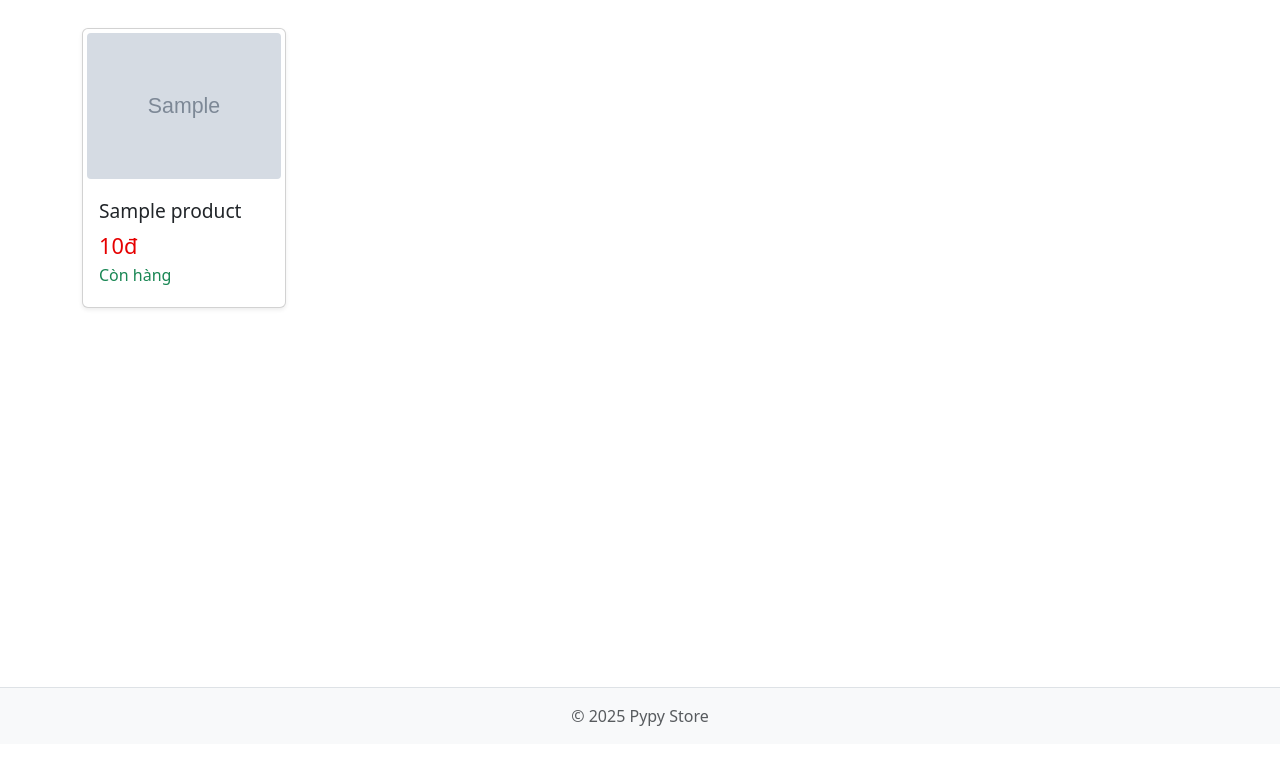
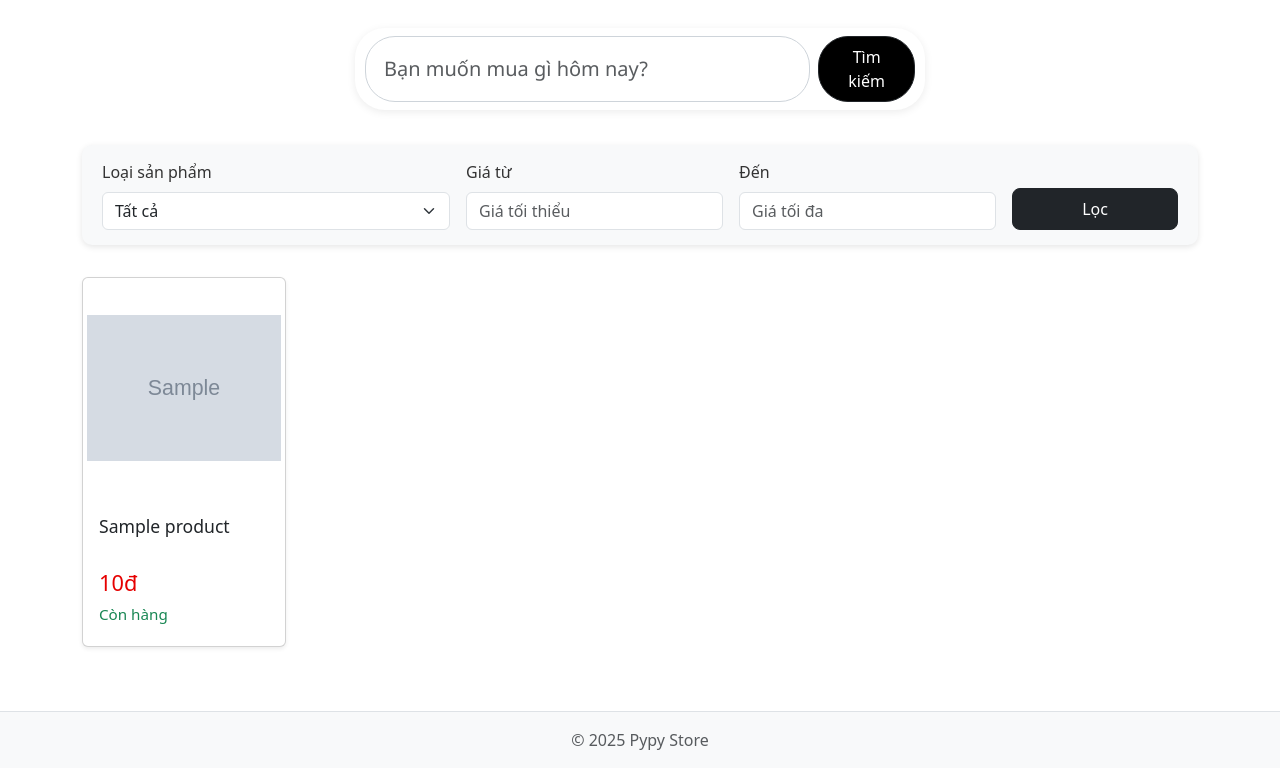
Before and after one commit to BTu-newbiecod/flask-ecommerce-project, a Flask app: page / in a window 1280 px wide. Shown: the part 56-824 px from the top of the page. Before the commit the page ends 782 px from the top, so only its background shows below. Run offline with Flask 3, Linux system fonts and the light colour scheme; tables that the repository leaves empty hold one stand-in row (values such as "Sample post"); grey boxes marked "Sample" are stand-in pictures; some libraries are stand-ins or nearby versions.

Commit message:
be-task2 & fe search, filter

```diff
--- a/app/models.py
+++ b/app/models.py
@@ -63,7 +63,6 @@
     id=db.Column(db.Integer,primary_key=True)
     quantity=db.Column(db.Integer,nullable=False,default=1)
     price_per_item=db.Column(db.Float,nullable=False)
-
     product_id=db.Column(db.Integer,db.ForeignKey('product.id'),nullable=False)
     order_id=db.Column(db.Integer,db.ForeignKey('orders.id'),nullable=False)
 
--- a/app/routes.py
+++ b/app/routes.py
@@ -1,6 +1,7 @@
-
-from flask import Blueprint, render_template
-from app.models import Product
+from flask import Blueprint, render_template, request, redirect, url_for
+from app.models import Product, Category
+from sqlalchemy import or_
+import unicodedata
 
 bp = Blueprint('main', __name__)
 
@@ -9,10 +10,54 @@
 @bp.route('/index')
 def index():
     products = Product.query.all()
-    return render_template("index.html", products = products)
+    categories = Category.query.all()
+    return render_template("index.html", products = products, categories=categories)
 
 
 @bp.route('/product-<int:id>-<string:slug>')
 def product_detail(id, slug):
     product = Product.query.get_or_404(id)
     return render_template('product_detail.html', product=product)
+
+# Bo dau khi search
+def remove_accents(input_str):
+    nfkd_form = unicodedata.normalize('NFKD', input_str)
+    return ''.join([c for c in nfkd_form if not unicodedata.combining(c)])
+
+# Tim san pham
+@bp.route('/search', methods=['GET'])
+def search_product():
+    query = request.args.get('q', '').strip()
+    if not query:
+        return redirect(url_for('main.index'))
+
+    normal_query = remove_accents(query)
+
+    all_products = Product.query.all()
+    products = [
+        p for p in all_products
+        if normal_query in remove_accents(p.name.lower())
+        or normal_query in remove_accents((p.description or '').lower())
+    ]
+    categories = Category.query.all()
+
+    return render_template('index.html', products=products, query=query, categories=categories)
+
+# Loc san pham
+@bp.route('/filter', methods=['GET'])
+def filter_product():
+    category_id = request.args.get('category', type=int)
+    min_price = request.args.get('min_price', type=float)
+    max_price = request.args.get('max_price', type=float)
+
+    query = Product.query
+    if category_id:
+        query = query.filter(Product.category_id == category_id)
+    if min_price is not None:
+        query = query.filter(Product.price >= min_price)
+    if max_price is not None:
+        query = query.filter(Product.price <= max_price)
+
+    products = query.all()
+    categories = Category.query.all()
+    return render_template('index.html', products=products, categories=categories)
--- a/app/templates/admin/products.html
+++ b/app/templates/admin/products.html
@@ -8,6 +8,10 @@
 
     <!-- DANH SÁCH SẢN PHẨM -->
     <div class="col-md-6">
+      <form class="d-flex" action="/admin/admin_search" method="get">
+        <input type="text" name="q" class="form-control" placeholder="Nhập tên sản phẩm">
+        <button class="btn btn-dark" type="submit"><i class="fa-solid fa-magnifying-glass"></i></button>
+      </form>
       <div class="card p-3 shadow-sm">
         <h5 class="mb-3 text-center">Tất cả sản phẩm</h5>
         {% if products %}
@@ -207,7 +211,7 @@
         deleteModal.hide();
         alert('Đã xóa sản phẩm thành công!');
       } else {
-        alert('Không thể xóa sản phẩm!');
+        alert('Không thể xóa sản phẩm vì sản phẩm này đã có trong đơn hàng!');
       }
     } catch (err) {
       console.error(err);
--- a/app/templates/base.html
+++ b/app/templates/base.html
@@ -7,6 +7,7 @@
     <title>{% block title %}<!-- Tên tab -->{% endblock %}</title>
 
     <link rel="stylesheet" href="{{ url_for('static', filename='assets/bootstrap/css/bootstrap.min.css') }}">
+    <link rel="stylesheet" href="https://cdnjs.cloudflare.com/ajax/libs/font-awesome/6.5.0/css/all.min.css">
     {% block head_css %}
     <style>
         body {
--- a/app/templates/index.html
+++ b/app/templates/index.html
@@ -1,65 +1,189 @@
 {% extends "base.html" %}
 
-{% block title %}Trang Chủ{% endblock %} <!-- Tên tab -->
+{% block title %}Trang Chủ{% endblock %}
 
 {% block head_css %}
 {{ super() }}
     <style>
         /* index.html css */
+
         .col-5th {
             flex: 0 0 20%;
             max-width: 20%;
         }
 
-        .card-body p, .card-body h5 {
+        .mt-3 {
+            margin-top: 0rem !important;
+            margin-bottom: 35px;
+        }
+
+        .mb-4 {
+            margin-bottom: 2rem !important;
+        }
+
+       .filter-section {
+            background-color: #f8f9fa;
+            padding: 15px 20px;
+            border-radius: 10px;
+            box-shadow: 0 2px 6px rgba(0,0,0,0.1);
+            margin-bottom: 20px;
+        }
+
+        .filter-section label {
+            font-weight: 500;
+            color: #333;
+        }
+
+        .filter-section .btn {
+            border-radius: 8px;
+            font-weight: 500;
+            padding: 8px 16px;
+        }
+
+        .card {
+            display: flex;
+            flex-direction: column;
+            height: 100%;
+        }
+
+        .card-body {
+            display: flex;
+            flex-direction: column;
+            justify-content: space-between; /* đẩy giá xuống đáy */
+            flex-grow: 1;
+        }
+
+        .card-body p,
+        .card-body h5 {
             margin-bottom: 0.3rem;
         }
 
         .card:hover {
             transform: translateY(-3px);
-            box-shadow: 0 4px 10px rgba(0,0,0,0.15);
+            box-shadow: 0 4px 10px rgba(0, 0, 0, 0.15);
             transition: 0.2s ease;
         }
 
         .card-title {
             display: -webkit-box;
-            -webkit-line-clamp: 1;
-            line-clamp: 1;
+            -webkit-line-clamp: 2;
+            line-clamp: 2;
             -webkit-box-orient: vertical;
             overflow: hidden;
             text-overflow: ellipsis;
-            height: 1.67rem;
+            height: 3rem;
             line-height: 1.5rem;
-            font-size: 1.2rem;
-
-            margin-bottom: 0.3rem;
+            font-size: 1.1rem;
+            margin-bottom: 0.5rem;
         }
 
         .card-img-top {
             border-radius: 8px;
             padding: 4px;
-        }
-
-        .card-text {
-            margin-bottom: 0.2rem;
+            height: 220px;
+            object-fit: contain;
         }
 
         .price-text {
             color: #e60000;
             font-weight: 500;
             font-size: 1.36rem;
-
-            margin-bottom: 0rem !important;
+            margin-bottom: 0 !important;
         }
 
         .stock-text {
-            margin-top: 0rem !important;
+            margin-top: 0.2rem !important;
+            font-size: 0.95rem;
         }
+
+        .row.justify-content-center {
+            margin-top: 0px;
+        }
+
+        form.d-flex .form-control {
+            border-radius: 30px;
+            padding: 10px 18px;
+            font-size: 20px;
+            font-family: "Segoe UI", Roboto, Helvetica, Arial, sans-serif;
+            border: 1px solid #ced4da;
+            transition: all 0.3s ease;
+        }
+
+        form.d-flex .form-control:focus {
+            border-color: #333;
+            box-shadow: 0 0 6px rgba(13, 110, 253, 0.4);
+        }
+
+        form.d-flex .btn {
+            background-color: black;
+            border-radius: 30px;
+            padding: 8px 20px;
+            font-size: 16px;
+            font-weight: 500;
+            transition: background-color 0.3s ease, transform 0.2s ease;
+        }
+
+        form.d-flex .btn:hover {
+            background-color: #333;
+            transform: translateY(-1px);
+        }
+
+        .col-md-6 {
+            box-shadow: 0 2px 8px rgba(0,0,0,0.08);
+            border-radius: 30px;
+            background-color: #fff;
+            padding: 8px 10px;
+        }
+
         /* end index.html css */
     </style>
 {% endblock %}
 
 {% block content %}
+    <div class="row justify-content-center mt-3">
+        <div class="col-md-6">
+            <form class="d-flex" action="/search" method="get">
+                <input type="text" name="q" class="form-control me-2" placeholder="Bạn muốn mua gì hôm nay?">
+                <button class="btn btn-dark" type="submit">Tìm kiếm</button>
+            </form>
+        </div>
+    </div>
+
+    <div class="filter-section mb-4">
+        <form action="/filter" method="get" class="row g-3 align-items-end">
+            <div class="col-md-4">
+                <label for="category" class="form-label">Loại sản phẩm</label>
+                <select class="form-select" id="category" name="category">
+                    <option value="">Tất cả</option>
+                    {% for cat in categories %}
+                        <option value="{{ cat.id }}">{{ cat.name }}</option>
+                    {% endfor %}
+                </select>
+            </div>
+
+            <div class="col-md-3">
+                <label for="min_price" class="form-label">Giá từ</label>
+                <input type="number" class="form-control" id="min_price" name="min_price" min="0" placeholder="Giá tối thiểu">
+            </div>
+
+            <div class="col-md-3">
+                <label for="max_price" class="form-label">Đến</label>
+                <input type="number" class="form-control" id="max_price" name="max_price" min="0" placeholder="Giá tối đa">
+            </div>
+
+            <div class="col-md-2">
+                <button type="submit" class="btn btn-dark w-100">Lọc</button>
+            </div>
+        </form>
+    </div>
+
+    {% if query %}
+        <h4 class="mb-4">Kết quả tìm kiếm cho: "{{ query }}"</h4>
+            {% if not products %}
+                <p class="text-muted text-center">Không tìm thấy sản phẩm nào phù hợp.</p>
+        {% endif %}
+    {% endif %}
+
     <div class="row">
         {% for product in products%}
         <div class="col-5th mb-4">
```
Also changed, not shown: app/admin/routes.py (+42 -13 lines), seed.py (+11 -1 lines), app/static/images/products/3NF.jpg (deleted), app/static/images/products/ao_polo_den.jpg (deleted), app/static/images/products/ao_so_mi_trang.jpg (deleted), app/static/images/products/ao_thun_basic_trang.jpg (deleted), app/static/images/products/jean_rach_goi.jpg (deleted), app/static/images/products/jean_slimfit.jpg (deleted), app/static/images/products/that_lung_da_bo.jpg (deleted).
